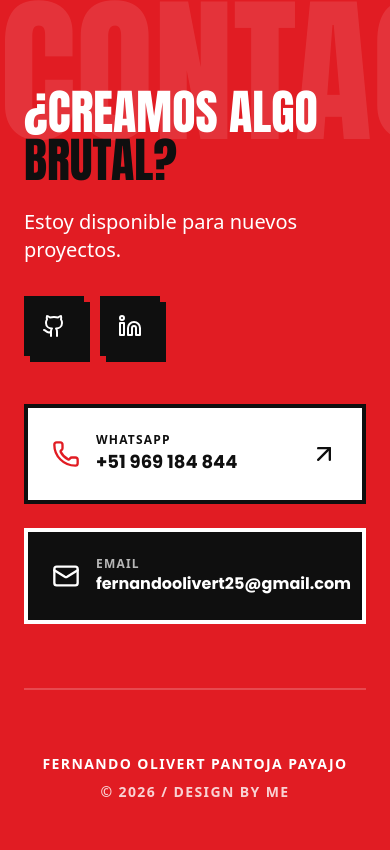
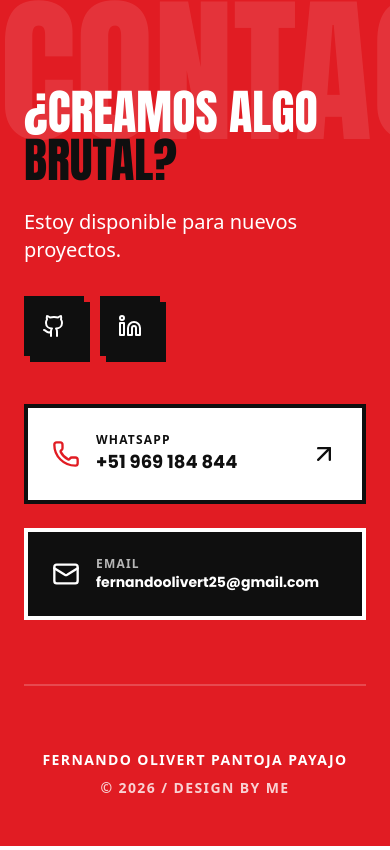
Before and after one commit to NarutoGM/portafolio, a Next.js app: page / in a window 390 px wide. Shown: the part 5506-6356 px from the top of the page. Built offline with nearby package versions, Linux system fonts and the light colour scheme.

Commit message:
fix(ui): corrigiendo responsive

```diff
--- a/components/Footer.tsx
+++ b/components/Footer.tsx
@@ -55,7 +55,7 @@ const Footer: React.FC = () => {
                         <Mail size={28} />
                         <div>
                             <p className="text-xs uppercase tracking-widest font-black opacity-70">Email</p>
-                            <p className="font-bold text-base md:text-lg font-['Poppins']">{EMAIL}</p>
+                            <p className="font-bold text-sm md:text-base font-['Poppins']">{EMAIL}</p>
                         </div>
                     </div>
                     <ArrowUpRight size={28} className="group-hover:translate-x-1 group-hover:-translate-y-1 transition-transform" />
```
